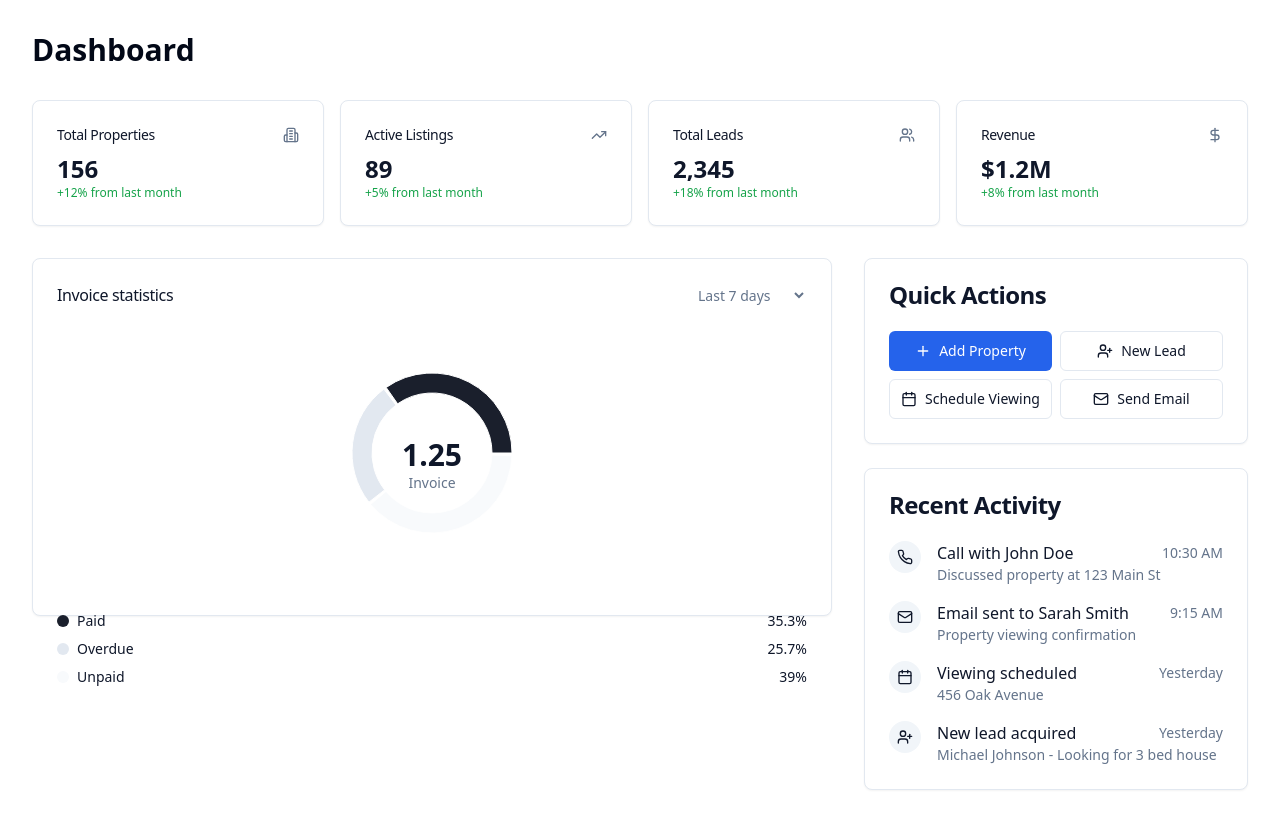
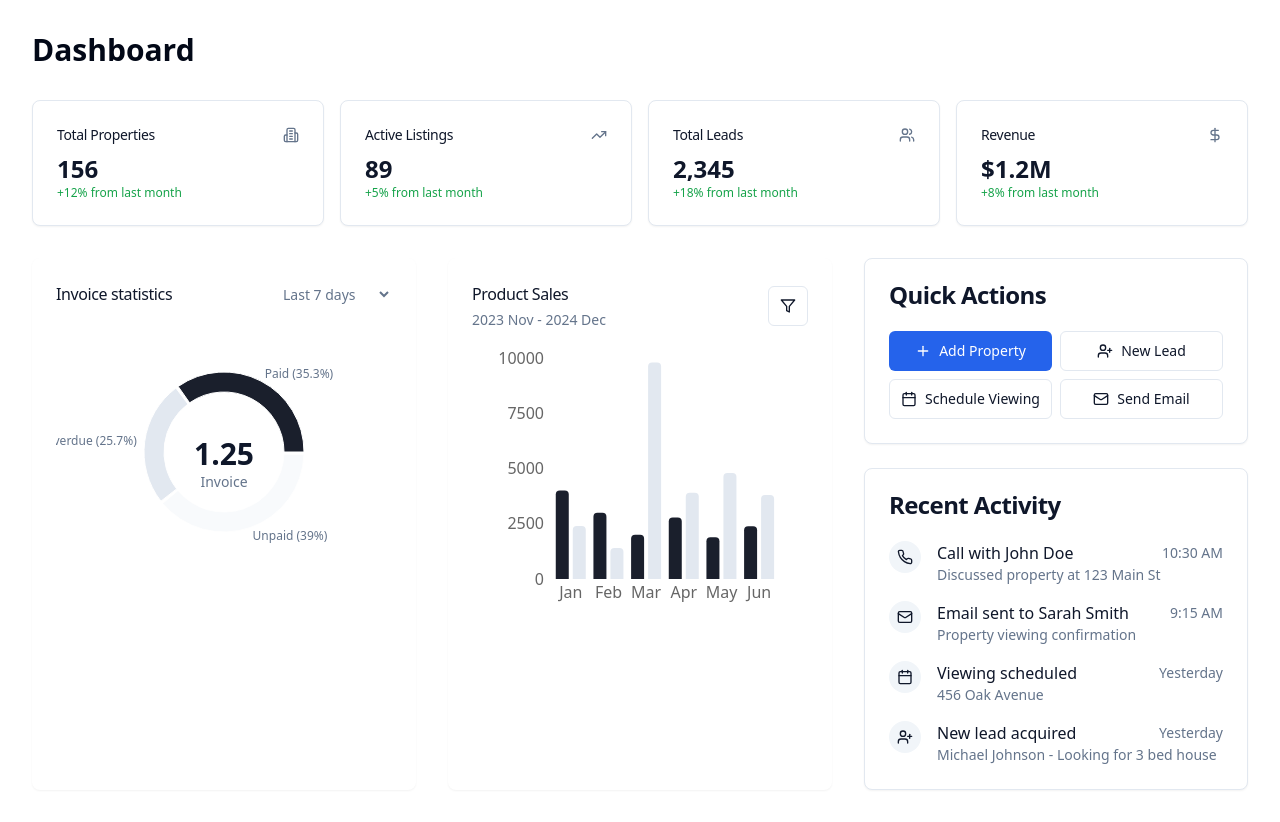
Before and after one commit to Kamesh-technoladders/dwellings-dream-tool, a React (Vite) app: page / in a window 1280 px wide. Built offline with nearby package versions, Linux system fonts and the light colour scheme.

Commit message:
Implement code changes as requested
[skip gpt_engineer]

```diff
--- a/src/components/InvoiceChart.tsx
+++ b/src/components/InvoiceChart.tsx
@@ -1,5 +1,5 @@
 import { Card, CardContent, CardHeader, CardTitle } from "@/components/ui/card";
-import { PieChart, Pie, Cell, ResponsiveContainer } from "recharts";
+import { PieChart, Pie, Cell, ResponsiveContainer, Label } from "recharts";
 
 const data = [
   { name: "Paid", value: 35.3, color: "#1A1F2C" },
@@ -10,8 +10,29 @@ const data = [
 export const InvoiceChart = () => {
   const total = data.reduce((sum, item) => sum + item.value, 0);
 
+  const renderCustomizedLabel = (props: any) => {
+    const { cx, cy, midAngle, innerRadius, outerRadius, value, name } = props;
+    const RADIAN = Math.PI / 180;
+    const radius = innerRadius + (outerRadius - innerRadius) * 1.4;
+    const x = cx + radius * Math.cos(-midAngle * RADIAN);
+    const y = cy + radius * Math.sin(-midAngle * RADIAN);
+
+    return (
+      <text
+        x={x}
+        y={y}
+        fill="#64748b"
+        textAnchor={x > cx ? 'start' : 'end'}
+        dominantBaseline="central"
+        className="text-xs"
+      >
+        {`${name} (${value}%)`}
+      </text>
+    );
+  };
+
   return (
-    <Card className="w-full">
+    <Card className="w-full border-0">
       <CardHeader className="flex flex-row items-center justify-between space-y-0 pb-2">
         <CardTitle className="text-base font-medium">Invoice statistics</CardTitle>
         <select className="text-sm bg-transparent border-none outline-none text-muted-foreground">
@@ -31,6 +52,8 @@ export const InvoiceChart = () => {
               outerRadius={80}
               paddingAngle={2}
               dataKey="value"
+              label={renderCustomizedLabel}
+              labelLine={false}
             >
               {data.map((entry, index) => (
                 <Cell key={`cell-${index}`} fill={entry.color} />
@@ -42,20 +65,6 @@ export const InvoiceChart = () => {
           <span className="text-3xl font-semibold">1.25</span>
           <span className="text-sm text-muted-foreground">Invoice</span>
         </div>
-        <div className="mt-4">
-          {data.map((item, index) => (
-            <div key={index} className="flex items-center justify-between py-1">
-              <div className="flex items-center gap-2">
-                <div
-                  className="w-3 h-3 rounded-full"
-                  style={{ backgroundColor: item.color }}
-                />
-                <span className="text-sm">{item.name}</span>
-              </div>
-              <span className="text-sm font-medium">{item.value}%</span>
-            </div>
-          ))}
-        </div>
       </CardContent>
     </Card>
   );
--- /dev/null
+++ b/src/components/ProductSalesChart.tsx
@@ -0,0 +1,40 @@
+import { Card, CardContent, CardHeader, CardTitle } from "@/components/ui/card";
+import { BarChart, Bar, XAxis, YAxis, Tooltip, ResponsiveContainer } from "recharts";
+import { Button } from "@/components/ui/button";
+import { Filter } from "lucide-react";
+
+const data = [
+  { month: "Jan", sales: 4000, cost: 2400 },
+  { month: "Feb", sales: 3000, cost: 1398 },
+  { month: "Mar", sales: 2000, cost: 9800 },
+  { month: "Apr", sales: 2780, cost: 3908 },
+  { month: "May", sales: 1890, cost: 4800 },
+  { month: "Jun", sales: 2390, cost: 3800 },
+];
+
+export const ProductSalesChart = () => {
+  return (
+    <Card className="w-full border-0">
+      <CardHeader className="flex flex-row items-center justify-between space-y-0 pb-2">
+        <div className="flex flex-col space-y-1">
+          <CardTitle className="text-base font-medium">Product Sales</CardTitle>
+          <span className="text-sm text-muted-foreground">2023 Nov - 2024 Dec</span>
+        </div>
+        <Button variant="outline" size="icon">
+          <Filter className="h-4 w-4" />
+        </Button>
+      </CardHeader>
+      <CardContent className="h-[300px]">
+        <ResponsiveContainer width="100%" height="100%">
+          <BarChart data={data} margin={{ top: 20, right: 30, left: 20, bottom: 5 }}>
+            <XAxis dataKey="month" axisLine={false} tickLine={false} />
+            <YAxis axisLine={false} tickLine={false} />
+            <Tooltip />
+            <Bar dataKey="sales" fill="#1A1F2C" radius={[4, 4, 0, 0]} />
+            <Bar dataKey="cost" fill="#E2E8F0" radius={[4, 4, 0, 0]} />
+          </BarChart>
+        </ResponsiveContainer>
+      </CardContent>
+    </Card>
+  );
+};
--- a/src/pages/Index.tsx
+++ b/src/pages/Index.tsx
@@ -3,6 +3,7 @@ import { MetricsCard } from "@/components/MetricsCard";
 import { ActivityFeed } from "@/components/ActivityFeed";
 import { QuickActions } from "@/components/QuickActions";
 import { InvoiceChart } from "@/components/InvoiceChart";
+import { ProductSalesChart } from "@/components/ProductSalesChart";
 
 const Index = () => {
   return (
@@ -38,9 +39,10 @@ const Index = () => {
       </div>
 
       <div className="grid grid-cols-1 lg:grid-cols-3 gap-8">
-        {/* Chart Section */}
-        <div className="lg:col-span-2">
+        {/* Charts Section */}
+        <div className="lg:col-span-2 grid grid-cols-1 md:grid-cols-2 gap-8">
           <InvoiceChart />
+          <ProductSalesChart />
         </div>
 
         {/* Sidebar */}
```
